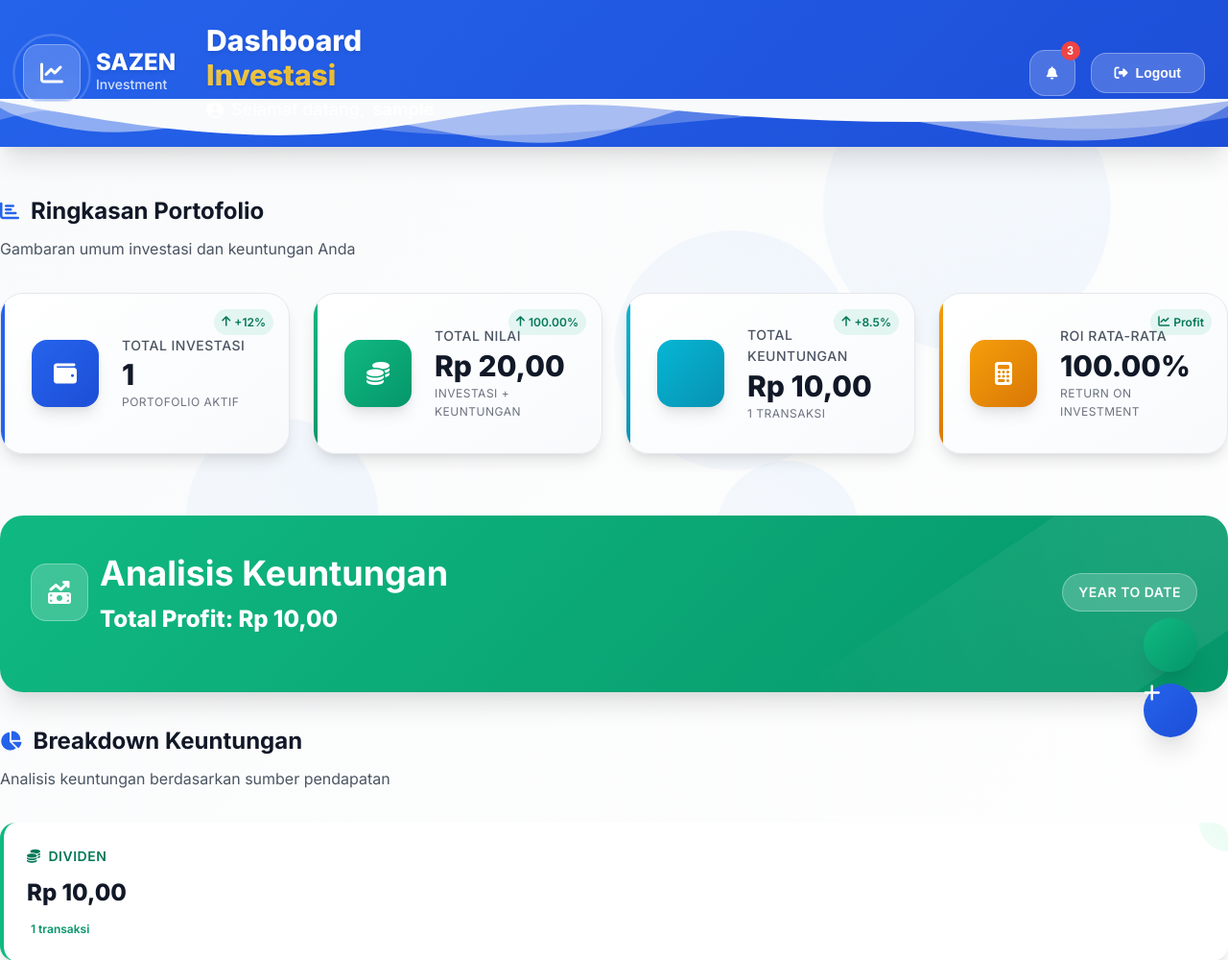
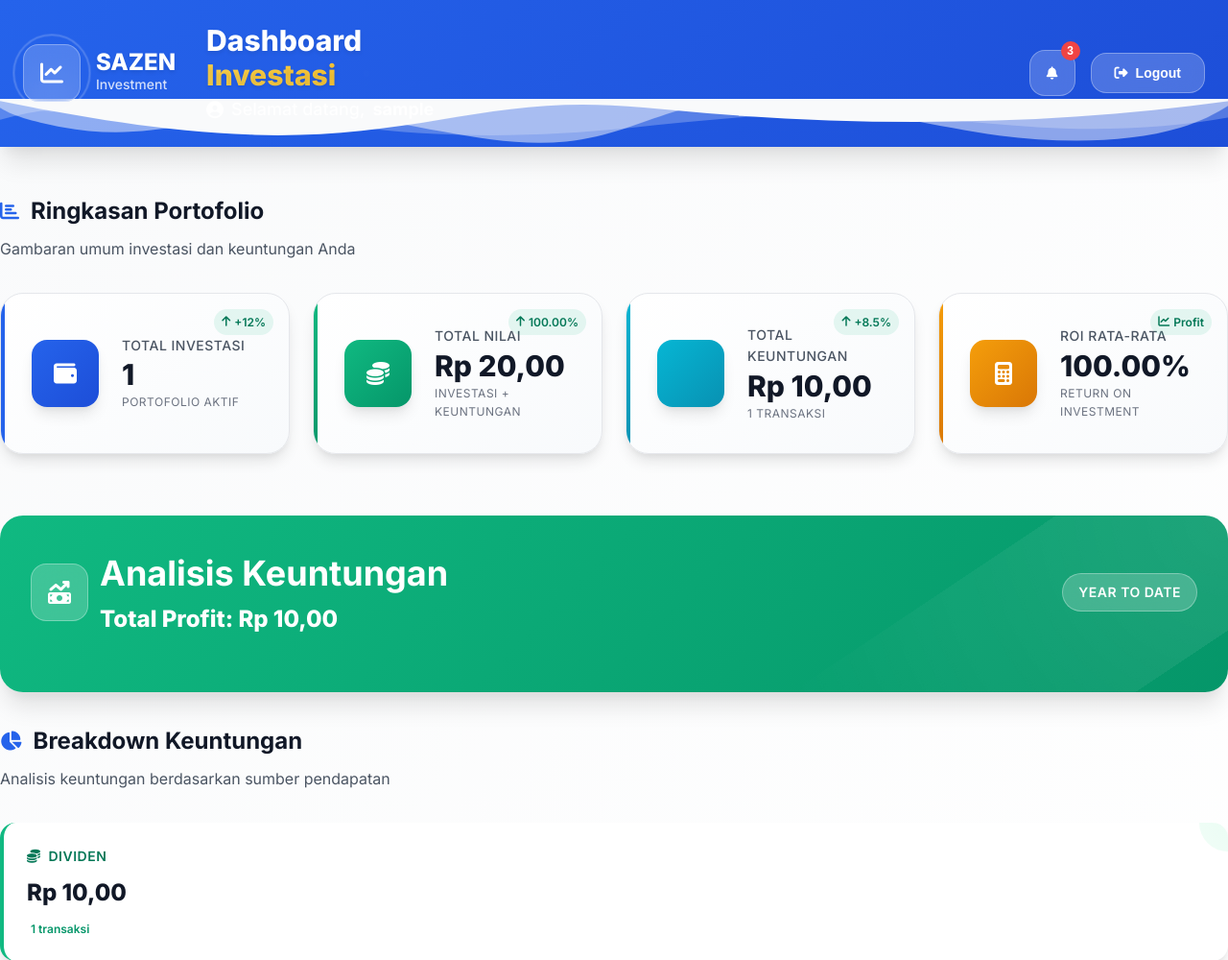
Before and after one commit to darkdragon630/sazen_maninvst, a PHP site: page /dashboard.php in a window 1280 px wide. Shown: the top 1000 px of the page at 96% size. Run offline with PHP 8.4, Linux system fonts and the light colour scheme; the visitor is signed in with stand-in values (Sample User, id 1); data comes from the database, SQL or seed files in the repository; tables that the repository leaves empty hold one stand-in row (values such as "Sample post").

Commit message:
Update dashboard.css

```diff
--- a/assets/css/dashboard.css
+++ b/assets/css/dashboard.css
@@ -197,65 +197,6 @@ body {
 @keyframes pulse {
     0%, 100% { transform: scale(1); opacity: 1; }
     50% { transform: scale(1.05); opacity: 0.8; }
-}
-
-/* Background Elements */
-.background-elements {
-    position: fixed;
-    top: 0;
-    left: 0;
-    width: 100%;
-    height: 100%;
-    pointer-events: none;
-    z-index: -1;
-    overflow: hidden;
-}
-
-.floating-shape {
-    position: absolute;
-    border-radius: 50%;
-    background: linear-gradient(45deg, var(--primary-200), var(--primary-300));
-    opacity: 0.1;
-    animation: float 20s ease-in-out infinite;
-}
-
-.shape-1 {
-    width: 300px;
-    height: 300px;
-    top: 10%;
-    right: 10%;
-    animation-delay: 0s;
-}
-
-.shape-2 {
-    width: 200px;
-    height: 200px;
-    bottom: 20%;
-    left: 15%;
-    animation-delay: 5s;
-}
-
-.shape-3 {
-    width: 150px;
-    height: 150px;
-    top: 60%;
-    right: 30%;
-    animation-delay: 10s;
-}
-
-.shape-4 {
-    width: 250px;
-    height: 250px;
-    top: 30%;
-    left: 50%;
-    animation-delay: 15s;
-}
-
-@keyframes float {
-    0%, 100% { transform: translateY(0px) translateX(0px) rotate(0deg); }
-    25% { transform: translateY(-20px) translateX(10px) rotate(90deg); }
-    50% { transform: translateY(10px) translateX(-10px) rotate(180deg); }
-    75% { transform: translateY(-10px) translateX(20px) rotate(270deg); }
 }
 
 /* Toast Notifications */
@@ -1880,49 +1821,6 @@ body {
     border-radius: var(--radius-md);
 }
 
-/* Floating Action Buttons */
-.quick-actions {
-    position: fixed;
-    bottom: var(--space-8);
-    right: var(--space-8);
-    display: flex;
-    flex-direction: column;
-    gap: var(--space-3);
-    z-index: var(--z-modal);
-}
-
-.fab {
-    width: 56px;
-    height: 56px;
-    border-radius: 50%;
-    border: none;
-    color: white;
-    font-size: var(--font-size-xl);
-    cursor: pointer;
-    box-shadow: var(--shadow-xl);
-    transition: all var(--transition-normal);
-    display: flex;
-    align-items: center;
-    justify-content: center;
-}
-
-.fab:hover {
-    transform: translateY(-4px);
-    box-shadow: var(--shadow-2xl);
-}
-
-.fab-primary {
-    background: var(--gradient-primary);
-}
-
-.fab-success {
-    background: var(--gradient-success);
-}
-
-.fab-warning {
-    background: var(--gradient-warning);
-}
-
 /* Empty Profit State */
 .profit-empty-state {
     text-align: center;
```
